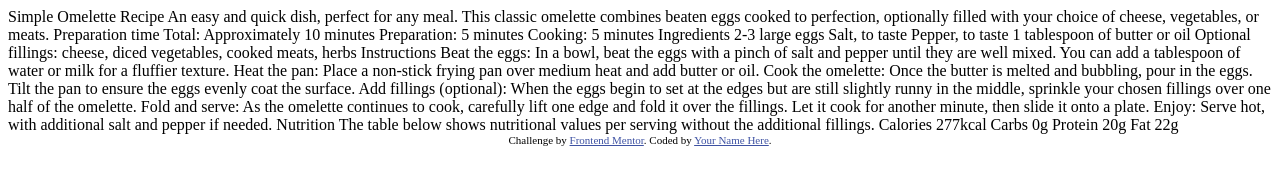
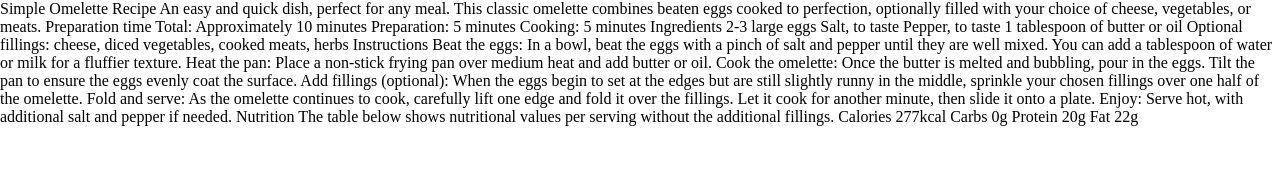
Before and after one commit to 6alactico/Recipe-Page, a plain HTML site: page index.html in a window 1280 px wide. Drawn offline with Linux system fonts and the light colour scheme.

Commit message:
set up file

```diff
--- a/index.html
+++ b/index.html
@@ -2,17 +2,10 @@
 <html lang="en">
 <head>
   <meta charset="UTF-8">
-  <meta name="viewport" content="width=device-width, initial-scale=1.0"> <!-- displays site properly based on user's device -->
-
+  <meta name="viewport" content="width=device-width, initial-scale=1.0">
   <link rel="icon" type="image/png" sizes="32x32" href="./assets/images/favicon-32x32.png">
-
+  <link href="styles.css" rel="stylesheet">
   <title>Frontend Mentor | Recipe page</title>
-
-  <!-- Feel free to remove these styles or customise in your own stylesheet 👍 -->
-  <style>
-    .attribution { font-size: 11px; text-align: center; }
-    .attribution a { color: hsl(228, 45%, 44%); }
-  </style>
 </head>
 <body>
 
@@ -68,10 +61,5 @@
 
   Fat
   22g
-
-  <div class="attribution">
-    Challenge by <a href="https://www.frontendmentor.io?ref=challenge" target="_blank">Frontend Mentor</a>.
-    Coded by <a href="#">Your Name Here</a>.
-  </div>
 </body>
 </html>
--- /dev/null
+++ b/styles.css
@@ -0,0 +1,14 @@
+@font-face {
+    font-family: 'YoungSerif', sans-serif;
+    src: url('/fonts/outfit/Outfit-VariableFont_wght.ttf') format('truetype');
+}
+
+* {
+    box-sizing: border-box;
+    margin: 0;
+    padding: 0;
+}
+
+body {
+    height: 100vh;
+}
```
